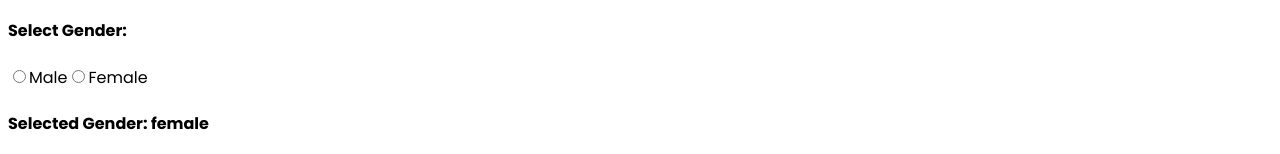
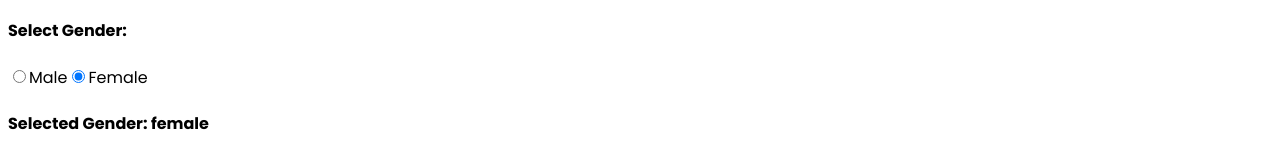
Before and after one commit to MoeezAhmed-Developer/React-Course, a React (Vite) app: page / in a window 1280 px wide. Shown: the part 3988-4142 px from the top of the page. Built offline with nearby package versions, Linux system fonts and the light colour scheme.

Commit message:
fix: ensure radio buttons reflect selected gender state

```diff
--- a/src/components/radio.jsx
+++ b/src/components/radio.jsx
@@ -12,6 +12,7 @@ function RadioDropdown() {
         name="gender"
         id="male"
         value={"male"}
+        checked={gender == "male"}
         onChange={(evt) => setGender(evt.target.value)}
       />
       <label htmlFor="male">Male</label>
@@ -21,6 +22,7 @@ function RadioDropdown() {
         id="female"
         name="gender"
         value={"female"}
+        checked={gender == "female"}
         onChange={(evt) => setGender(evt.target.value)}
       />
       <label htmlFor="female">Female</label>
```
